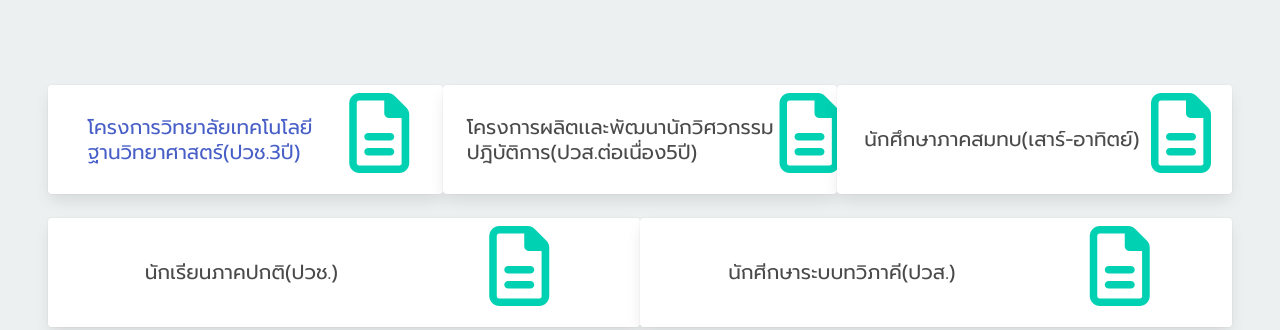
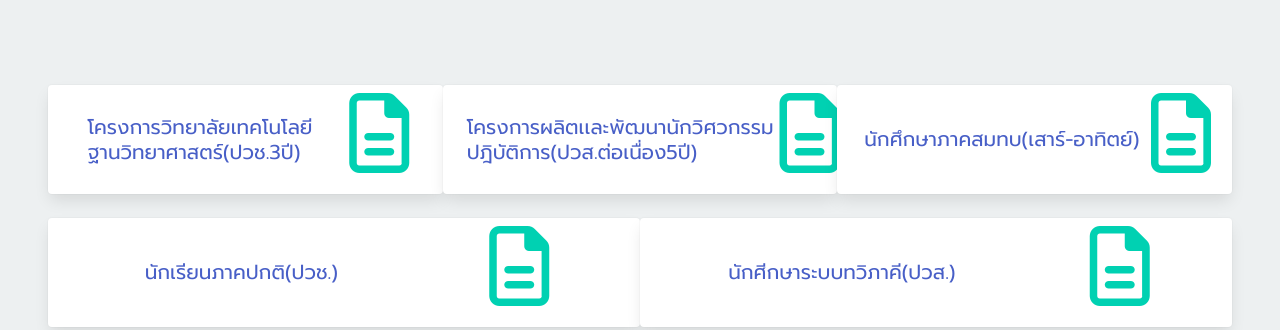
Before and after one commit to GodzillaTH/Science-Based-Project.github.io, a plain HTML site: page index.html in a window 1280 px wide. Shown: the part 470-800 px from the top of the page. Drawn offline with nearby package versions, Linux system fonts and the light colour scheme.

Commit message:
Update index.html

```diff
--- a/index.html
+++ b/index.html
@@ -62,7 +62,7 @@
                     <div class="level is-mobile">
                       <div class="level-item">
                         <div class="is-widget-label"><h1 class="subtitle is-spaced">
-                          <a href="pa.html">โครงการวิทยาลัยเทคโนโลยี<div></div>ฐานวิทยาศาสตร์(ปวช.3ปี)</a>
+                          <a href="tv.html">โครงการวิทยาลัยเทคโนโลยี<div></div>ฐานวิทยาศาสตร์(ปวช.3ปี)</a>
                         </h1>
                         </div>
                       </div>
@@ -82,7 +82,7 @@
                       <div class="level is-mobile">
                         <div class="level-item">
                           <div class="is-widget-label"><h1 class="subtitle is-spaced">
-                            โครงการผลิตเเละพัฒนานักวิศวกรรม<div></div>ปฎิบัติการ(ปวส.ต่อเนื่อง5ปี)
+                            <a href="kosen.html">โครงการผลิตเเละพัฒนานักวิศวกรรม<div></div>ปฎิบัติการ(ปวส.ต่อเนื่อง5ปี)</a>
                           </h1>
                           </div>
                         </div>
@@ -102,7 +102,7 @@
                       <div class="level is-mobile">
                         <div class="level-item">
                           <div class="is-widget-label"><h1 class="subtitle is-spaced">
-                            นักศึกษาภาคสมทบ(เสาร์-อาทิตย์)
+                            <a href="st.html">นักศึกษาภาคสมทบ(เสาร์-อาทิตย์)</a>
                           </h1>
                           </div>
                         </div>
@@ -128,7 +128,7 @@
                       <div class="level is-mobile">
                         <div class="level-item">
                           <div class="is-widget-label"><h1 class="subtitle is-spaced">
-                            นักเรียนภาคปกติ(ปวช.)
+                            <a href="pa.html">นักเรียนภาคปกติ(ปวช.)</a>
                           </h1>
                           </div>
                         </div>
@@ -148,7 +148,7 @@
                       <div class="level is-mobile">
                         <div class="level-item">
                           <div class="is-widget-label"><h1 class="subtitle is-spaced">
-                            นักศีกษาระบบทวิภาคี(ปวส.)
+                            <a href="tvp.html">นักศีกษาระบบทวิภาคี(ปวส.)</a>
                           </h1>
                           </div>
                         </div>
@@ -172,7 +172,7 @@
           <div class="level">
             <div class="level-left">
               <div class="level-item">
-                © 2023, Phuttikorn Lnwza <br>
+                © 2023, Phuttikorn @information technology <br>
                 V.beta 0.0.1
               </div>
             </div>
```
